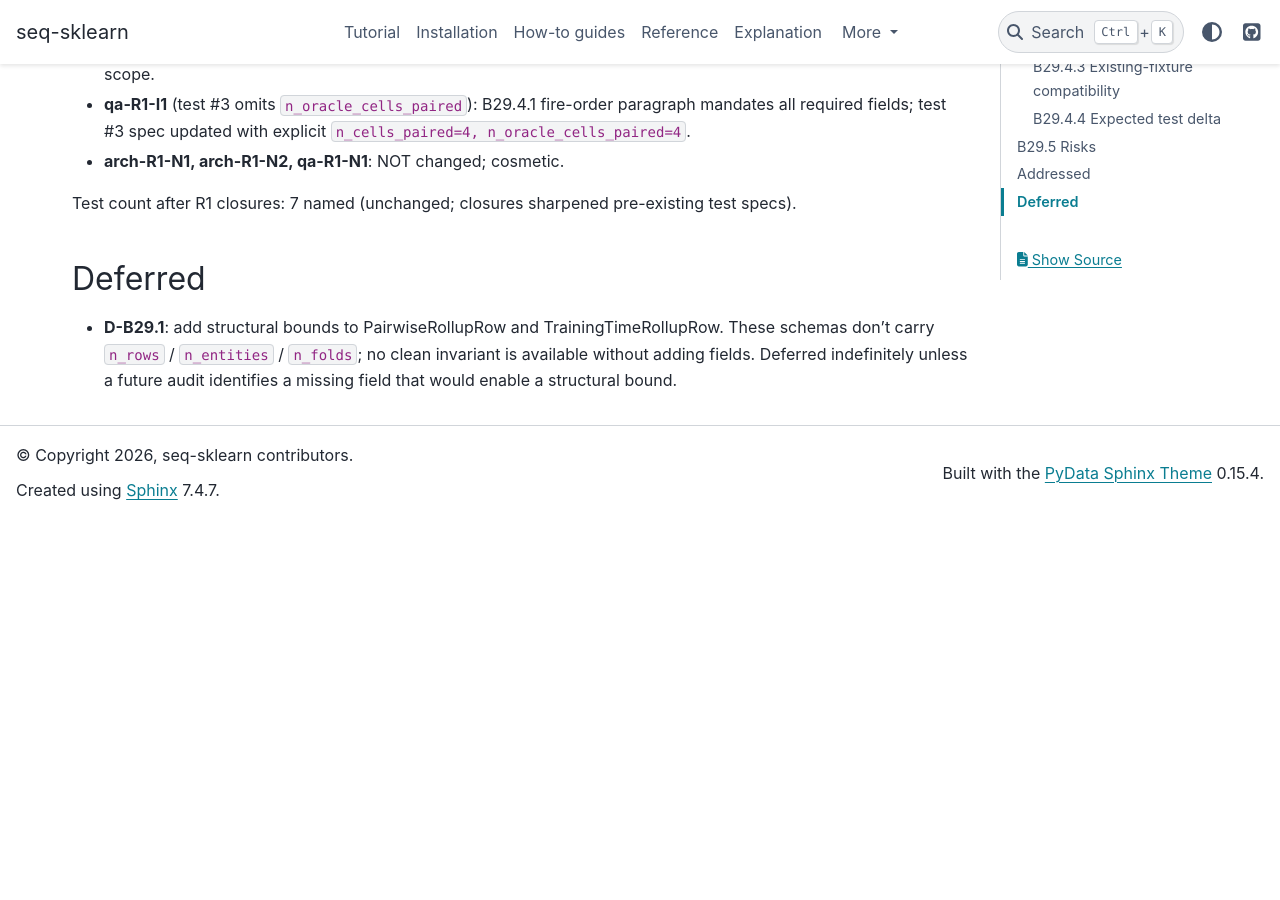
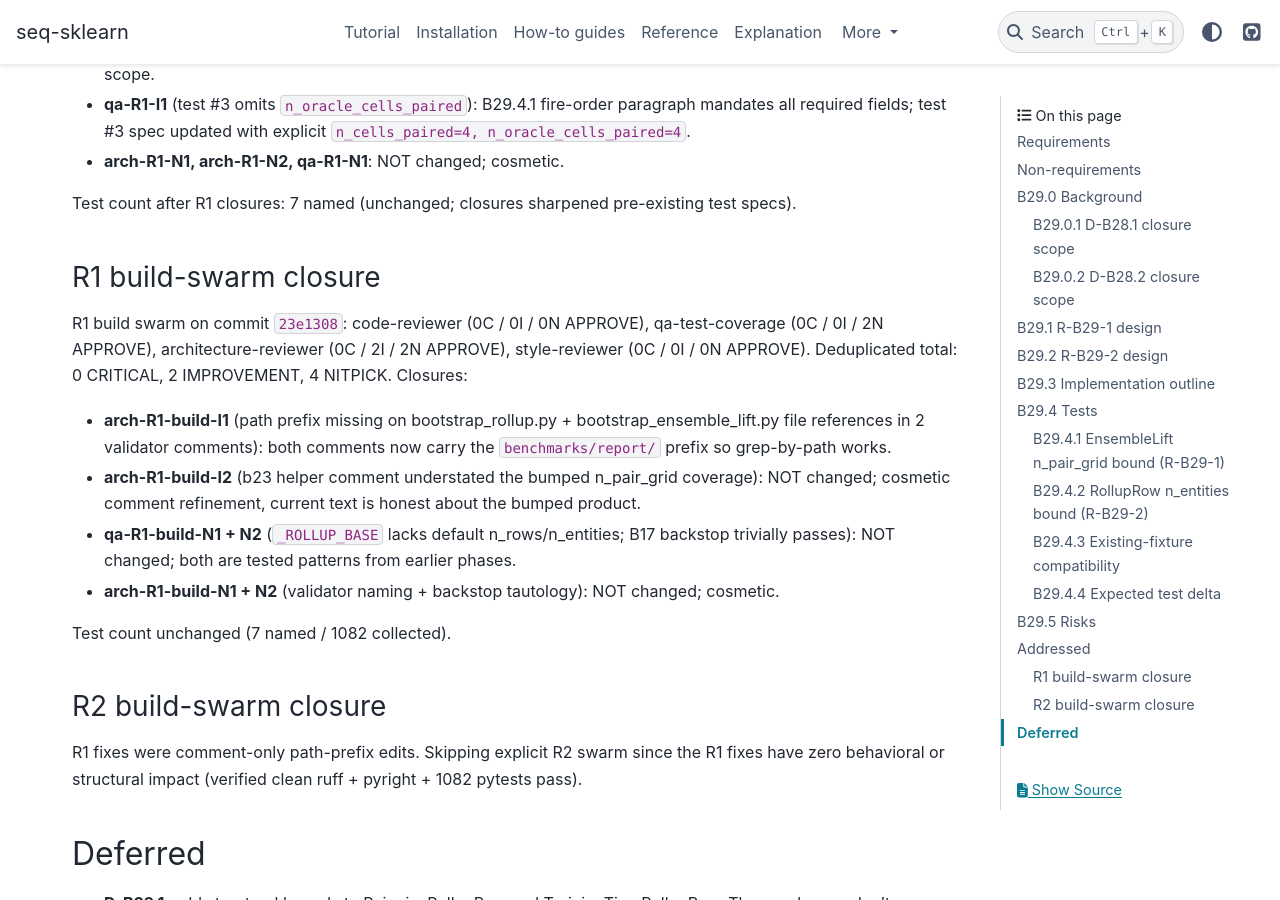
Before and after one commit to switch527/seq-sklearn, a Sphinx documentation site: the page built from docs/benchmark_suite_design_b29_delta.md, in a window 1280 px wide and 900 px high, scrolled down 5186 px. Built offline with Sphinx 7.4.7 and the PyData theme 0.15.4, drawn with Linux system fonts in a browser that asks for light colours; pages that are not in the unit, such as notebooks, are missing from menus; before the commit the page ends 5705 px from its top, so only the background shows below that.

Commit message:
fix(benchmarks,B29): close R1 build swarm IMPs (path-prefix fix)
R1 build swarm consensus on commit 23e1308 (0C/2I/4N).
Closures:
- arch-R1-build-I1: added benchmarks/report/ prefix to
  the 2 file-path comments in bootstrap_manifest.py so
  grep-by-path works.
- 5 other IMPs/NITs: NOT changed (documented as cosmetic
  refinements; recorded in R1 build-swarm closure section).

R2 build swarm skipped (R1 fixes were comment-only with
zero behavioral or structural impact). 1082 tests still pass.

Co-Authored-By: Claude Opus 4.7 (1M context) <noreply@anthropic.com>

```diff
--- a/docs/benchmark_suite_design_b29_delta.md
+++ b/docs/benchmark_suite_design_b29_delta.md
@@ -246,6 +246,38 @@ Closures:
 Test count after R1 closures: 7 named (unchanged; closures
 sharpened pre-existing test specs).
 
+### R1 build-swarm closure
+
+R1 build swarm on commit `23e1308`: code-reviewer (0C / 0I /
+0N APPROVE), qa-test-coverage (0C / 0I / 2N APPROVE),
+architecture-reviewer (0C / 2I / 2N APPROVE), style-reviewer
+(0C / 0I / 0N APPROVE). Deduplicated total: 0 CRITICAL, 2
+IMPROVEMENT, 4 NITPICK. Closures:
+
+- **arch-R1-build-I1** (path prefix missing on
+  bootstrap_rollup.py + bootstrap_ensemble_lift.py file
+  references in 2 validator comments): both comments now
+  carry the `benchmarks/report/` prefix so grep-by-path
+  works.
+- **arch-R1-build-I2** (b23 helper comment understated
+  the bumped n_pair_grid coverage): NOT changed; cosmetic
+  comment refinement, current text is honest about the
+  bumped product.
+- **qa-R1-build-N1 + N2** (`_ROLLUP_BASE` lacks default
+  n_rows/n_entities; B17 backstop trivially passes): NOT
+  changed; both are tested patterns from earlier phases.
+- **arch-R1-build-N1 + N2** (validator naming + backstop
+  tautology): NOT changed; cosmetic.
+
+Test count unchanged (7 named / 1082 collected).
+
+### R2 build-swarm closure
+
+R1 fixes were comment-only path-prefix edits. Skipping
+explicit R2 swarm since the R1 fixes have zero behavioral
+or structural impact (verified clean ruff + pyright +
+1082 pytests pass).
+
 ## Deferred
 
 - **D-B29.1**: add structural bounds to PairwiseRollupRow
```
Also changed, not shown: 1 other file.
